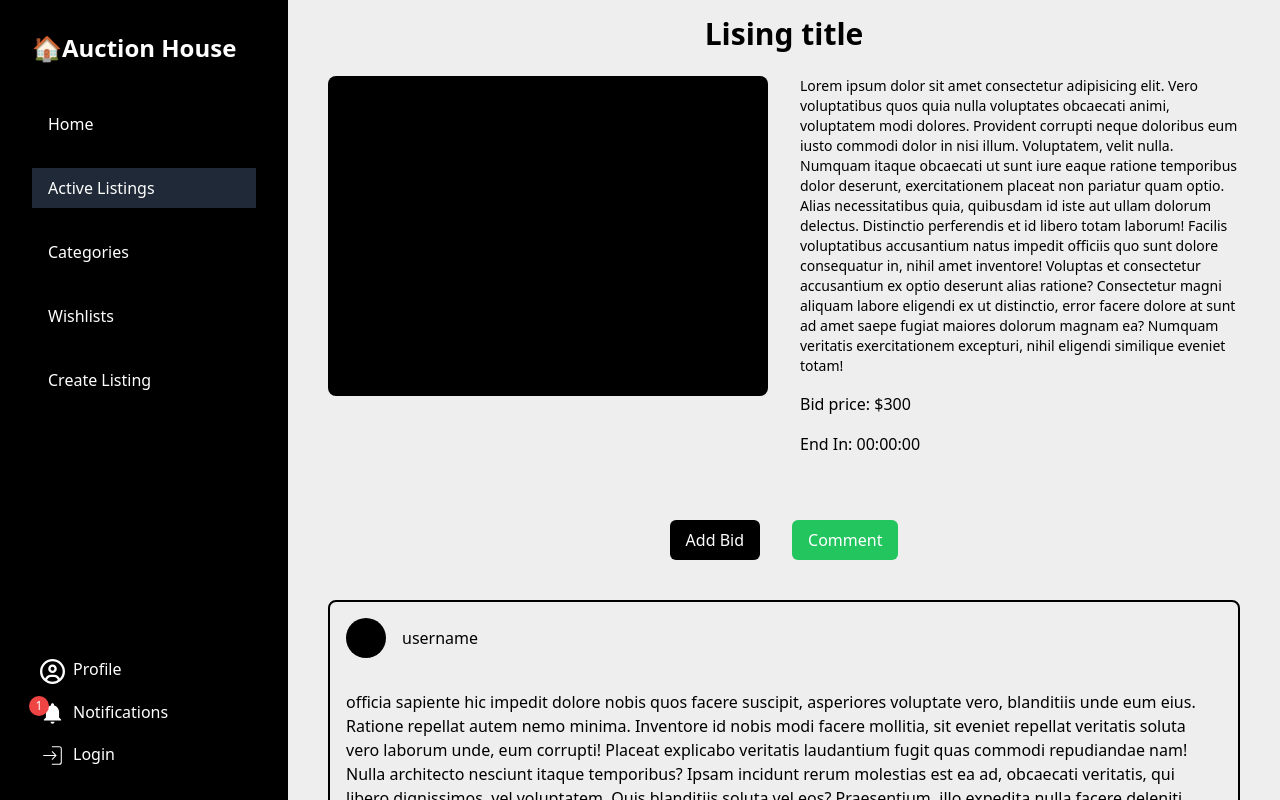
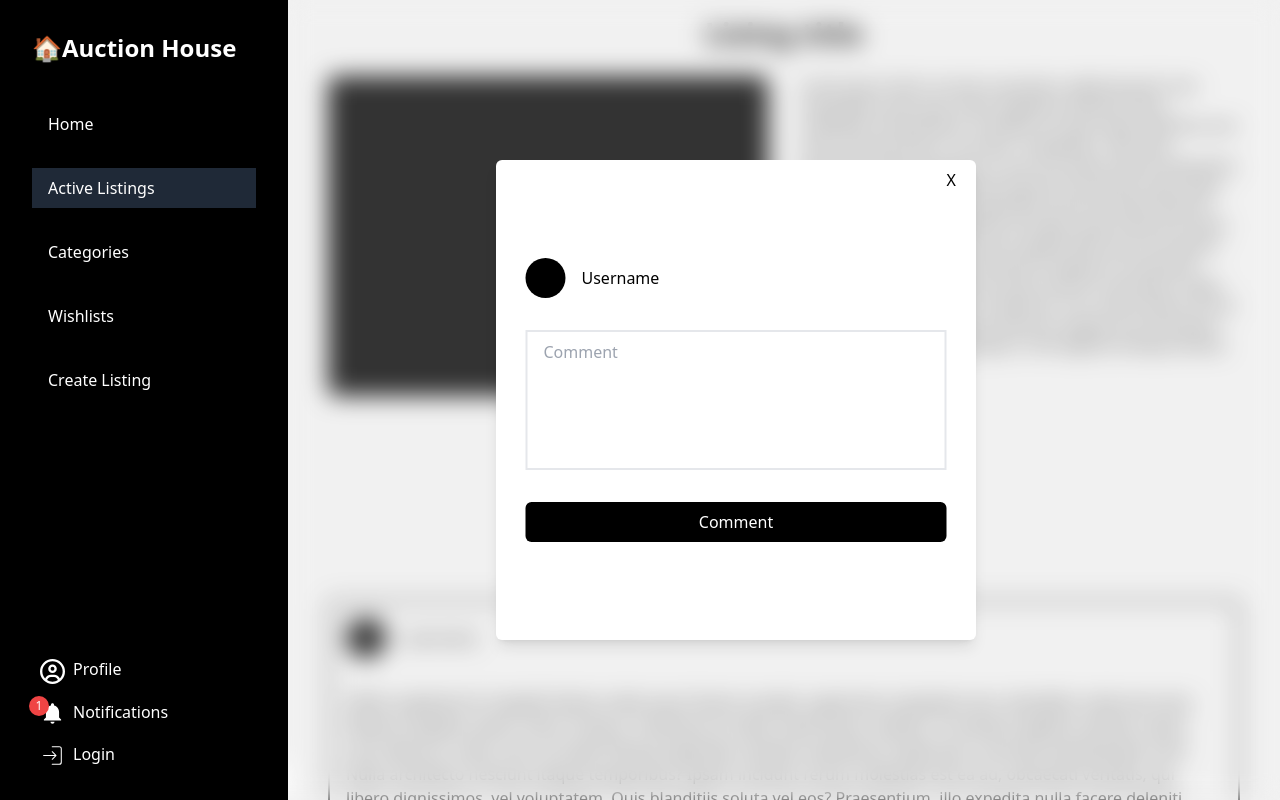
Before and after one commit to LynxQuas/auction-house, a React (Vite) app: page /active-listings/1 in a window 1280 px wide. Both pictures are taken after a click on the button "Comment". Shown: the top 800 px of the page. Built offline with nearby package versions, Linux system fonts and the light colour scheme.

Commit message:
feat: user comment modal
Signed-off-by: LynxQuas <lynxquas@gmail.com>

```diff
--- /dev/null
+++ b/src/components/Modal.tsx
@@ -0,0 +1,25 @@
+import React from "react";
+
+type ModalProps = {
+    onClose: () => void;
+    children: React.ReactNode;
+};
+const Modal = ({ onClose, children }: ModalProps) => {
+    return (
+        <div
+            onClick={onClose}
+            className="w-full h-screen bg-white/20 backdrop-blur-md fixed top-0 left-0"
+        >
+            <div
+                onClick={(event) => event.stopPropagation()}
+                className="absolute top-[50%] left-[50%] translate-x-[-50%] md:translate-x-[-30%] translate-y-[-50%] w-[90%] h-[30rem] md:w-[30rem] md:h-[30rem] bg-white shadow-lg rounded-md"
+            >
+                {/* Change this to icon  */}
+                <span className="absolute top-0 right-0 my-2 mx-5">X</span>
+                {children}
+            </div>
+        </div>
+    );
+};
+
+export default Modal;
--- a/src/features/listing-details/ListingDetails.tsx
+++ b/src/features/listing-details/ListingDetails.tsx
@@ -1,10 +1,35 @@
+import { useState } from "react";
 import { useParams } from "react-router-dom";
+import Modal from "../../components/Modal";
 
 const ListingDetails = () => {
+    const [isModalOpen, setIsModalOpen] = useState(false);
+
     const { id } = useParams();
     console.log(id);
 
     return (
+        <>
+            {isModalOpen && (
+                <Modal onClose={() => setIsModalOpen(false)}>
+                    <div className="flex gap-8 flex-col absolute top-[50%] left-[50%] translate-x-[-50%] translate-y-[-50%]">
+                        <div className="flex items-center gap-4">
+                            <div className="w-10 h-10 bg-black rounded-full" />
+                            <span>Username</span>
+                        </div>
+
+                        <textarea
+                            className="border-2 resize-none px-4 py-2"
+                            rows={5}
+                            cols={40}
+                            placeholder="Comment"
+                        ></textarea>
+                        <button className="bg-black text-white py-2 rounded-md">
+                            Comment
+                        </button>
+                    </div>
+                </Modal>
+            )}
             <div>
                 {/* Listing Title  */}
                 <h3 className="text-3xl text-center pt-4 font-bold">
@@ -19,23 +44,24 @@ const ListingDetails = () => {
                     {/* listing Content  */}
                     <div className="flex flex-col lg:w-1/2 gap-4">
                         <p className="text-sm">
-                        Lorem ipsum dolor sit amet consectetur adipisicing elit.
-                        Vero voluptatibus quos quia nulla voluptates obcaecati
-                        animi, voluptatem modi dolores. Provident corrupti neque
-                        doloribus eum iusto commodi dolor in nisi illum.
-                        Voluptatem, velit nulla. Numquam itaque obcaecati ut
-                        sunt iure eaque ratione temporibus dolor deserunt,
-                        exercitationem placeat non pariatur quam optio. Alias
-                        necessitatibus quia, quibusdam id iste aut ullam dolorum
-                        delectus. Distinctio perferendis et id libero totam
-                        laborum! Facilis voluptatibus accusantium natus impedit
-                        officiis quo sunt dolore consequatur in, nihil amet
-                        inventore! Voluptas et consectetur accusantium ex optio
-                        deserunt alias ratione? Consectetur magni aliquam labore
-                        eligendi ex ut distinctio, error facere dolore at sunt
-                        ad amet saepe fugiat maiores dolorum magnam ea? Numquam
-                        veritatis exercitationem excepturi, nihil eligendi
-                        similique eveniet totam!
+                            Lorem ipsum dolor sit amet consectetur adipisicing
+                            elit. Vero voluptatibus quos quia nulla voluptates
+                            obcaecati animi, voluptatem modi dolores. Provident
+                            corrupti neque doloribus eum iusto commodi dolor in
+                            nisi illum. Voluptatem, velit nulla. Numquam itaque
+                            obcaecati ut sunt iure eaque ratione temporibus
+                            dolor deserunt, exercitationem placeat non pariatur
+                            quam optio. Alias necessitatibus quia, quibusdam id
+                            iste aut ullam dolorum delectus. Distinctio
+                            perferendis et id libero totam laborum! Facilis
+                            voluptatibus accusantium natus impedit officiis quo
+                            sunt dolore consequatur in, nihil amet inventore!
+                            Voluptas et consectetur accusantium ex optio
+                            deserunt alias ratione? Consectetur magni aliquam
+                            labore eligendi ex ut distinctio, error facere
+                            dolore at sunt ad amet saepe fugiat maiores dolorum
+                            magnam ea? Numquam veritatis exercitationem
+                            excepturi, nihil eligendi similique eveniet totam!
                         </p>
 
                         <span>
@@ -51,7 +77,10 @@ const ListingDetails = () => {
                         Add Bid
                     </button>
 
-                <button className="bg-green-500 py-2 px-4 text-white rounded-md">
+                    <button
+                        onClick={() => setIsModalOpen(true)}
+                        className="bg-green-500 py-2 px-4 text-white rounded-md"
+                    >
                         Comment
                     </button>
                 </div>
@@ -70,19 +99,21 @@ const ListingDetails = () => {
                                 facere suscipit, asperiores voluptate vero,
                                 blanditiis unde eum eius. Ratione repellat autem
                                 nemo minima. Inventore id nobis modi facere
-                            mollitia, sit eveniet repellat veritatis soluta vero
-                            laborum unde, eum corrupti! Placeat explicabo
-                            veritatis laudantium fugit quas commodi repudiandae
-                            nam! Nulla architecto nesciunt itaque temporibus?
-                            Ipsam incidunt rerum molestias est ea ad, obcaecati
-                            veritatis, qui libero dignissimos, vel voluptatem.
-                            Quis blanditiis soluta vel eos? Praesentium, illo
+                                mollitia, sit eveniet repellat veritatis soluta
+                                vero laborum unde, eum corrupti! Placeat
+                                explicabo veritatis laudantium fugit quas
+                                commodi repudiandae nam! Nulla architecto
+                                nesciunt itaque temporibus? Ipsam incidunt rerum
+                                molestias est ea ad, obcaecati veritatis, qui
+                                libero dignissimos, vel voluptatem. Quis
+                                blanditiis soluta vel eos? Praesentium, illo
                                 expedita nulla facere deleniti consectetur ut
-                            dolorem debitis nobis. Dignissimos deserunt debitis
-                            autem dolorum facilis, officiis eligendi optio nemo,
-                            iusto earum et hic impedit voluptates quidem
-                            adipisci facere iste molestiae dolor unde, voluptas
-                            quam eos labore neque? Exercitationem, obcaecati?
+                                dolorem debitis nobis. Dignissimos deserunt
+                                debitis autem dolorum facilis, officiis eligendi
+                                optio nemo, iusto earum et hic impedit
+                                voluptates quidem adipisci facere iste molestiae
+                                dolor unde, voluptas quam eos labore neque?
+                                Exercitationem, obcaecati?
                             </p>
                             <span className="text-sm text-gray-400">
                                 3 minutes ago.
@@ -119,6 +150,7 @@ const ListingDetails = () => {
                     </div>
                 </div>
             </div>
+        </>
     );
 };
 
```
Lines whose indentation alone changed are shown as unchanged.
